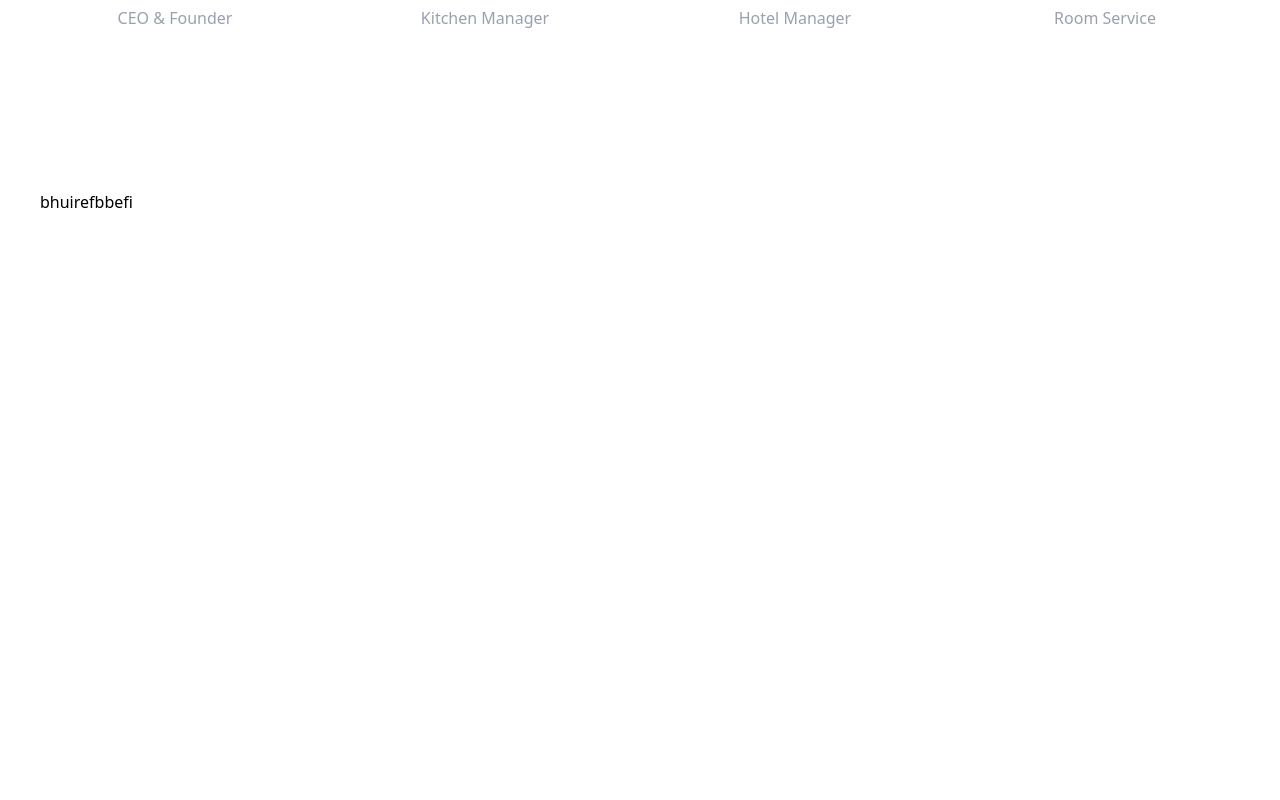
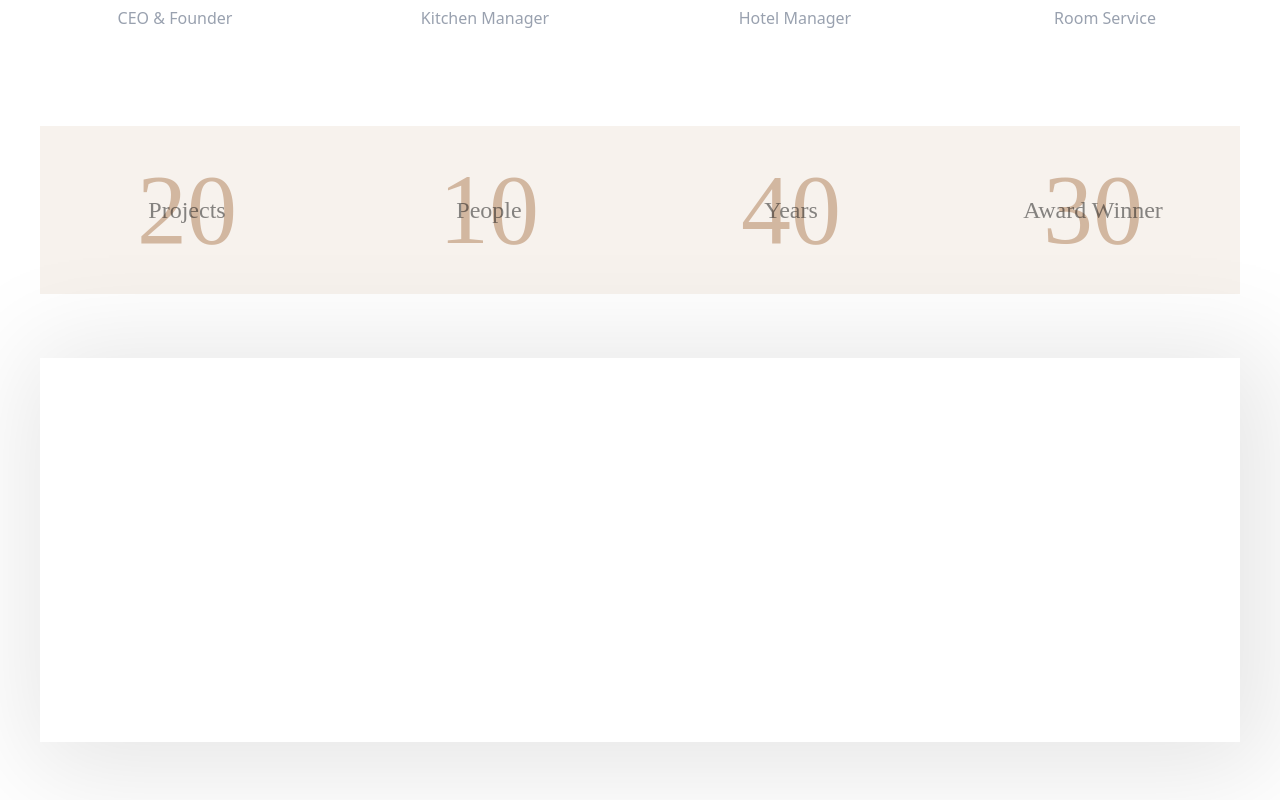
Before and after one commit to teajhaney/hoteler-landing-page, a React (Vite) app: page / in a window 1280 px wide. Shown: the part 7875-8675 px from the top of the page. Before the commit the page ends 8153 px from the top, so only its background shows below. Built offline with nearby package versions, Linux system fonts and the light colour scheme.

Commit message:
added project section

```diff
--- a/src/constant/constants.jsx
+++ b/src/constant/constants.jsx
@@ -222,3 +222,22 @@ export const news = [
       "https://html.kodesolution.com/2025/hoteler-html/images/resource/news1-3.jpg",
   },
 ];
+
+export const projects = [
+  {
+    title: "Projects",
+    number: 20,
+  },
+  {
+    title: "People",
+    number: 10,
+  },
+  {
+    title: "Years",
+    number: 40,
+  },
+  {
+    title: "Award Winner",
+    number: 30,
+  },
+];
--- a/src/pages/Home.jsx
+++ b/src/pages/Home.jsx
@@ -8,6 +8,7 @@ import {
   VideoSection,
   ProjectSection,
   MemberSection,
+  ContactSection,
 } from "../sections/exportSections";
 
 const Home = () => {
@@ -21,6 +22,7 @@ const Home = () => {
       <VideoSection />
       <MemberSection />
       <ProjectSection />
+      <ContactSection />
     </>
   );
 };
--- /dev/null
+++ b/src/sections/ContactSection.jsx
@@ -0,0 +1,11 @@
+import React from "react";
+
+const ContactSection = () => {
+    return (
+      <div className="bodyContent py-16">
+        <div className="shadow-[10px_10px_100px_20px_rgba(0,0,0,0.1)] h-96"></div>
+      </div>
+    );
+};
+
+export default ContactSection;
--- a/src/sections/ProjectSection.jsx
+++ b/src/sections/ProjectSection.jsx
@@ -1,11 +1,25 @@
-import React from 'react'
+import React from "react";
+import { projects } from "../constant/constants";
 
 const ProjectSection = () => {
   return (
-    <div className='bodyContent py-16'>
-      bhuirefbbefi
+    <div className="bodyContent  bg-primary/10 ">
+      <div className=" grid grid-cols-1 md:grid-cols-2 lg:grid-cols-4 gap-2">
+        {projects.map((project) => (
+          <div
+            key={project.number}
+            className="relative h-42 flex justify-center items-center">
+            <h1 className="text-[100px] font-times text-primary opacity-50">
+              {project.number}
+            </h1>
+            <h1 className="absolute inset-0 flex justify-center items-center font-times text-secondary text-2xl opacity-50">
+              {project.title}
+            </h1>
+          </div>
+        ))}
+      </div>
     </div>
-  )
-}
+  );
+};
 
-export default ProjectSection
+export default ProjectSection;
--- a/src/sections/exportSections.jsx
+++ b/src/sections/exportSections.jsx
@@ -6,3 +6,4 @@ export { default as Foodsection } from "./Foodsection";
 export { default as VideoSection } from "./VideoSection";
 export { default as MemberSection } from "./MemberSection";
 export { default as ProjectSection } from "./ProjectSection";
+export { default as ContactSection } from "./ContactSection";
```
